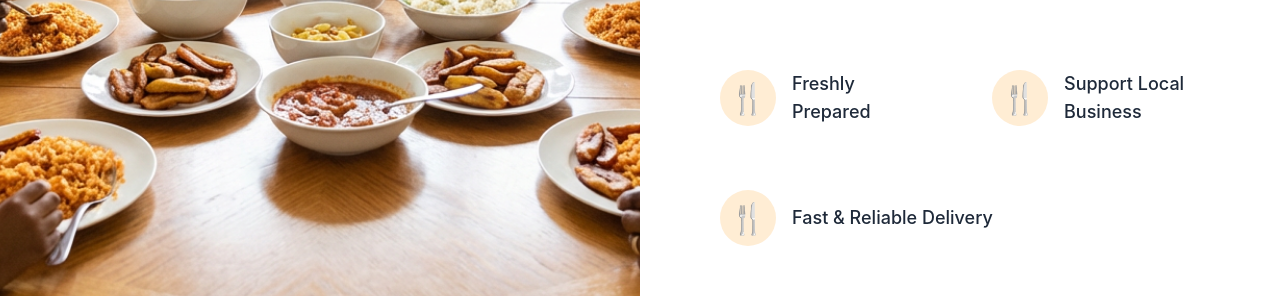
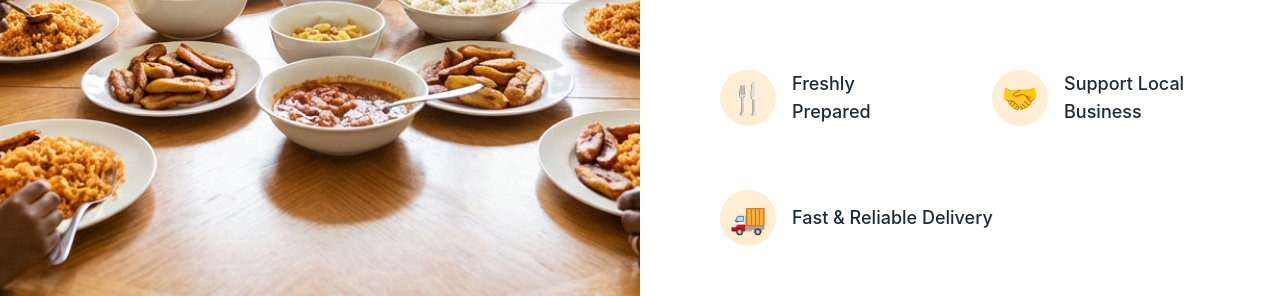
Before and after one commit to MizMelly/Resturant, a React (Vite) app: page / in a window 1280 px wide. Shown: the part 460-756 px from the top of the page. Built offline with nearby package versions, Linux system fonts and the light colour scheme.

Commit message:
Add project documentation

```diff
--- a/src/components/Welcome.jsx
+++ b/src/components/Welcome.jsx
@@ -62,7 +62,7 @@ export default function Welcome() {
 
               {/* FEATURES */}
               <div className="grid grid-cols-1 md:grid-cols-2 gap-4 md:gap-8 pt-4 md:pt-6">
-                {/* First item */}
+                {/* First item – always 🍴 */}
                 <div className="flex items-center gap-3 sm:gap-4 bg-gray-100 md:bg-transparent p-3 sm:p-4 rounded-xl">
                   <div className="flex-shrink-0 w-12 h-12 sm:w-14 sm:h-14 bg-orange-100 text-orange-600 flex items-center justify-center rounded-full text-2xl sm:text-3xl">
                     🍴
@@ -72,20 +72,26 @@ export default function Welcome() {
                   </p>
                 </div>
 
-                {/* Second item – use same icon 🍴 on mobile */}
+                {/* Second item – 🍴 on mobile, 🤝 on desktop */}
                 <div className="flex items-center gap-3 sm:gap-4 bg-gray-100 md:bg-transparent p-3 sm:p-4 rounded-xl">
-                  <div className="flex-shrink-0 w-12 h-12 sm:w-14 sm:h-14 bg-orange-100 text-orange-600 flex items-center justify-center rounded-full text-2xl sm:text-3xl">
-                    🍴 {/* ← changed to same icon on mobile */}
+                  <div className="flex-shrink-0 w-12 h-12 sm:w-14 sm:h-14 bg-orange-100 text-orange-600 flex items-center justify-center rounded-full text-2xl sm:text-3xl md:hidden">
+                    🍴
+                  </div>
+                  <div className="hidden md:flex flex-shrink-0 w-12 h-12 sm:w-14 sm:h-14 bg-orange-100 text-orange-600 items-center justify-center rounded-full text-2xl sm:text-3xl">
+                    🤝
                   </div>
                   <p className="text-gray-800 font-medium text-base sm:text-lg">
                     Support Local Business
                   </p>
                 </div>
 
-                {/* Third item – use same icon 🍴 on mobile */}
+                {/* Third item – 🍴 on mobile, 🚚 on desktop */}
                 <div className="flex items-center gap-3 sm:gap-4 md:col-span-2 bg-gray-100 md:bg-transparent p-3 sm:p-4 rounded-xl">
-                  <div className="flex-shrink-0 w-12 h-12 sm:w-14 sm:h-14 bg-orange-100 text-orange-600 flex items-center justify-center rounded-full text-2xl sm:text-3xl">
-                    🍴 {/* ← changed to same icon on mobile */}
+                  <div className="flex-shrink-0 w-12 h-12 sm:w-14 sm:h-14 bg-orange-100 text-orange-600 flex items-center justify-center rounded-full text-2xl sm:text-3xl md:hidden">
+                    🍴
+                  </div>
+                  <div className="hidden md:flex flex-shrink-0 w-12 h-12 sm:w-14 sm:h-14 bg-orange-100 text-orange-600 items-center justify-center rounded-full text-2xl sm:text-3xl">
+                    🚚
                   </div>
                   <p className="text-gray-800 font-medium text-base sm:text-lg">
                     Fast & Reliable Delivery
```
